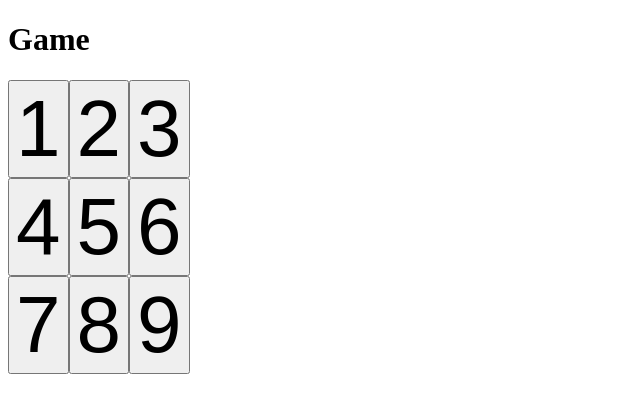
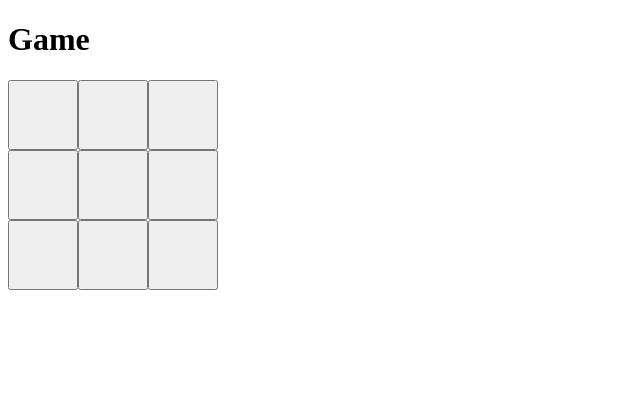
Before and after one commit to KlimovCode/reactjs.org-guide, a React (Create React App) app in the folder client/: page / in a window 1280 px wide. Shown: the top 412 px of the page, without its empty margins (0-640 px from the left). Built offline with nearby package versions, Linux system fonts and the light colour scheme.

Commit message:
board upgrade2

```diff
--- a/client/src/Game/Game.module.css
+++ b/client/src/Game/Game.module.css
@@ -2,5 +2,7 @@
   display: flex;
 }
 .row button {
-  font-size: 5em;
+  width: 70px;
+  height: 70px;
+  font-size: 4em;
 }
--- a/client/src/Game/Square.js
+++ b/client/src/Game/Square.js
@@ -1,10 +1,19 @@
 import React from 'react'
 
 export class Square extends React.Component {
+  constructor(props) {
+    super(props)
+    this.state = {
+      value: ''
+    }
+  }
   render() {
     return (
-      <button className="square">
-        {this.props.value}
+      <button
+        className="square"
+        onClick={ () => this.setState({value: 'X'}) }
+      >
+        {this.state.value}
       </button>
     );
   }
```
